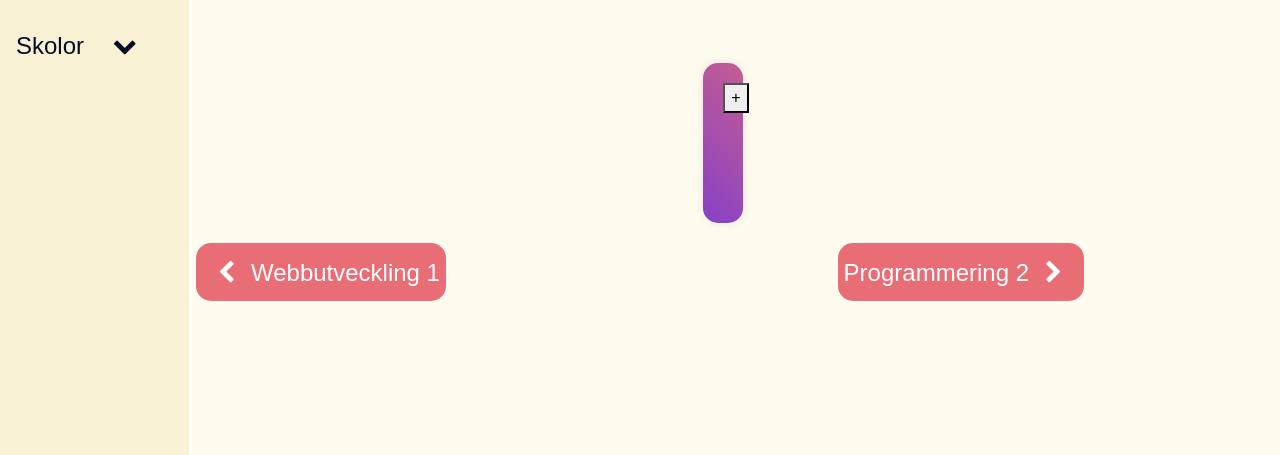
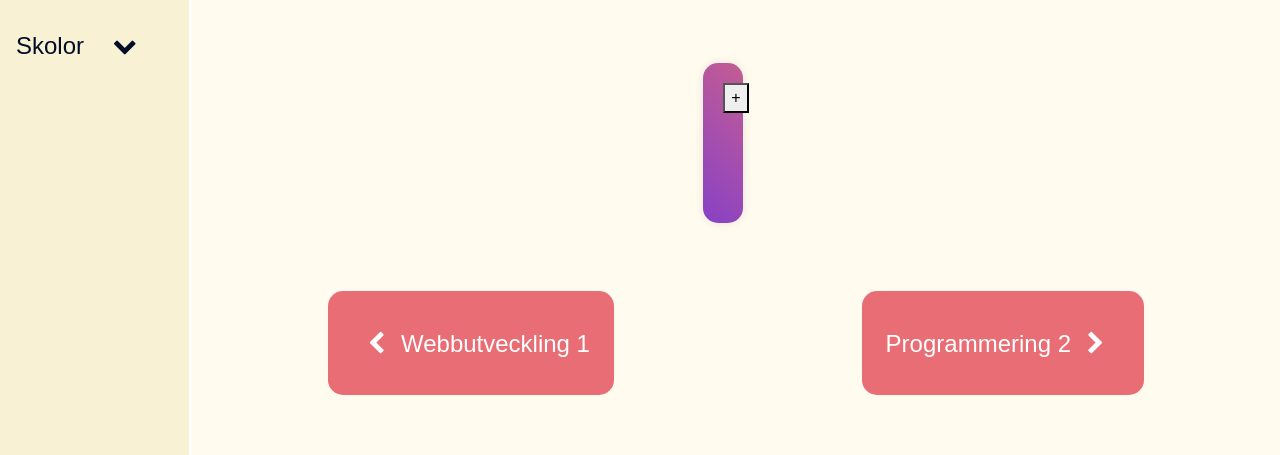
Before and after one commit to NTIG-Helsingborg/TE4_23-24_Basecamp, a PHP site: page /addchapter.php in a window 1280 px wide. Shown: the part 345-800 px from the top of the page. Run offline with PHP 8.4, Linux system fonts and the light colour scheme; some libraries are stand-ins or nearby versions.

Commit message:
Update addchapter.php

```diff
--- a/addchapter.php
+++ b/addchapter.php
@@ -86,14 +86,18 @@
     </div>
       <!-- Box 1-6 -->
     </div>
+    <div class="button-container d-flex flex-column flex-sm-row ">
+      <button id="buttonLeft" class="rounded-button left p-1 p-sm-4 my-3 my-sm-5"><i
+          class="fa fa-chevron-left"></i>Webbutveckling
+        1</button>
+      <button id="buttonRight" class="rounded-button right p-1 p-sm-4 my-3 my-sm-5">Programmering 2<i
+          class="fa fa-chevron-right"></i></button>
+    </div>
+    </div>
 
   </div>
 
   <!-- Knappar -->
-  <div class="button-container">
-    <button id="buttonLeft" class="rounded-button left"><i class="fa fa-chevron-left"></i>Webbutveckling 1</button>
-    <button id="buttonRight" class="rounded-button right">Programmering 2<i class="fa fa-chevron-right"></i></button>
-  </div>
 
   <script src="https://code.jquery.com/jquery-3.7.1.min.js"
     integrity="sha256-/JqT3SQfawRcv/BIHPThkBvs0OEvtFFmqPF/lYI/Cxo=" crossorigin="anonymous"></script>
```
